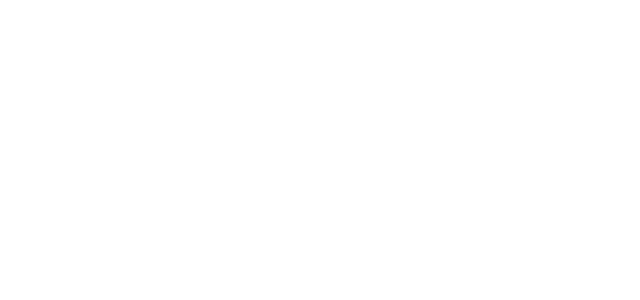
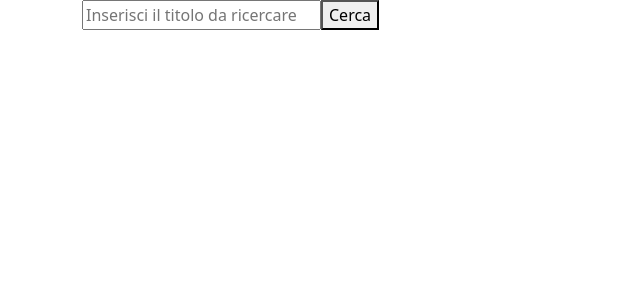
Before and after one commit to mattesalva93/vue-boolflix, a Vue app: page / in a window 1280 px wide. Shown: the top 300 px of the page, without its empty margins (0-640 px from the left). Built offline with nearby package versions, Linux system fonts and the light colour scheme.

Commit message:
milestone 1 done

```diff
--- a/src/App.vue
+++ b/src/App.vue
@@ -1,19 +1,22 @@
 <template>
   <div id="app">
-
+    <Main />
   </div>
 </template>
 
 <script>
+import Main from './components/Main.vue'
 
 export default {
   name: 'App',
   components: {
+    Main
 
   }
 }
 </script>
 
 <style lang="scss">
+@import './assets/style/globals.scss';
 
 </style>
--- a/src/assets/style/globals.scss
+++ b/src/assets/style/globals.scss
@@ -0,0 +1,2 @@
+@import '~bootstrap/scss/bootstrap.scss';
+@import './parts/variables.scss';
--- /dev/null
+++ b/src/components/Main.vue
@@ -0,0 +1,68 @@
+<template>
+  <div>
+      <div class="container">
+          <div class="row">
+              <Ricerca-utente
+              @filtra="catalogoScelto"/>
+          </div>
+          <div class="row mt-5">
+              <div class="col">
+                <Catalogo-richiesto
+                v-for="(element, index) in rispostaApi"
+                :key="index"
+                :film=element />
+              </div>
+          </div>
+      </div>
+  </div>
+</template>
+
+<script>
+import CatalogoRichiesto from './sub-components/Catalogo-richiesto.vue'
+import axios from 'axios'
+import RicercaUtente from './sub-components/Ricerca-utente.vue'
+
+export default {
+    components: {
+        CatalogoRichiesto,
+        RicercaUtente
+        },
+    name: "Main",
+    data(){
+        return{
+            ricercaUtente: "",
+            rispostaApi: [],
+        }
+    },
+    methods: {
+        getCatalogo: function() {
+            axios
+            .get('https://api.themoviedb.org/3/search/movie', {
+                params: {
+                    api_key: 'c118f218a2e8045c8dc9d93ebeb85c9b',
+                    language: 'it-IT',
+                    query: this.ricercaUtente,
+                }
+            })
+            .then( (response) => {
+                this.rispostaApi = response.data.results;
+                console.log(this.rispostaApi);
+            })
+            .catch(function (error) {
+                console.log(error);
+            });
+
+        },
+        catalogoScelto(inputUtente){
+            this.ricercaUtente = inputUtente;
+            console.log(this.ricercaUtente);
+            this.getCatalogo();
+        }
+    }
+}
+</script>
+
+<style lang="scss" scoped>
+@import '../assets/style/globals.scss';
+
+</style>
--- /dev/null
+++ b/src/components/sub-components/Catalogo-richiesto.vue
@@ -0,0 +1,21 @@
+<template>
+    <ul>
+        <li>{{film.title}}</li>
+        <li>{{film.original_title}}</li>
+        <li>{{film.original_language}}</li>
+        <li>{{film.vote_average}}</li>
+    </ul>
+</template>
+
+<script>
+export default {
+    name: "Catalogo-richiesto",
+    props: {
+        'film': Object
+    }
+}
+</script>
+
+<style lang="scss" scoped>
+
+</style>
--- /dev/null
+++ b/src/components/sub-components/Ricerca-utente.vue
@@ -0,0 +1,28 @@
+<template>
+    <div class="col">
+        <input type="text"
+        name="inputUtente"
+        id="ricercaUtente"
+        placeholder="Inserisci il titolo da ricercare"
+        v-model.trim="inputText">
+
+        <button @click.prevent="$emit('filtra',inputText)">
+            Cerca
+        </button>
+    </div>
+</template>
+
+<script>
+export default {
+    name: "Ricerca-utente",
+    data(){
+        return{
+            inputText:"",
+        }
+    }
+}
+</script>
+
+<style lang="scss" scoped>
+
+</style>
```
